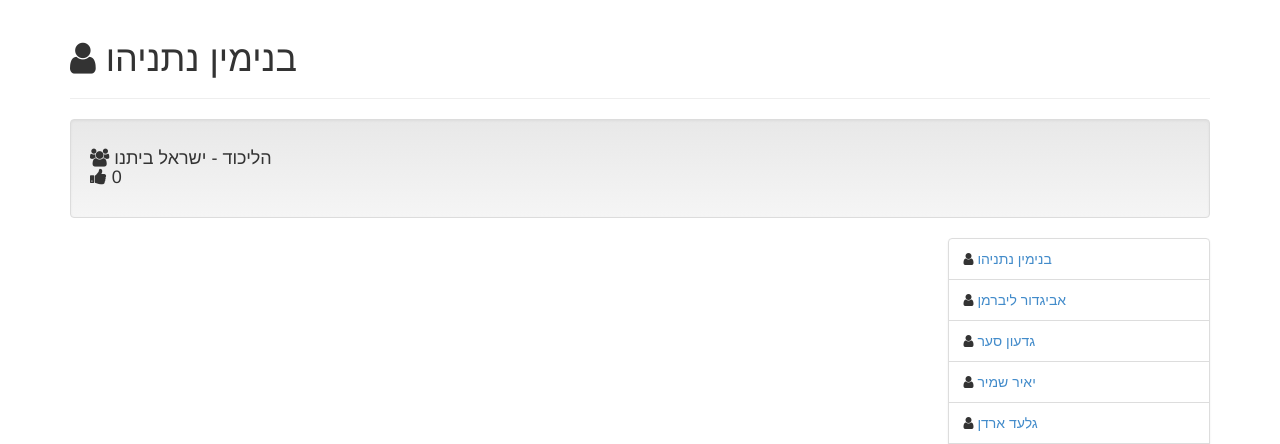
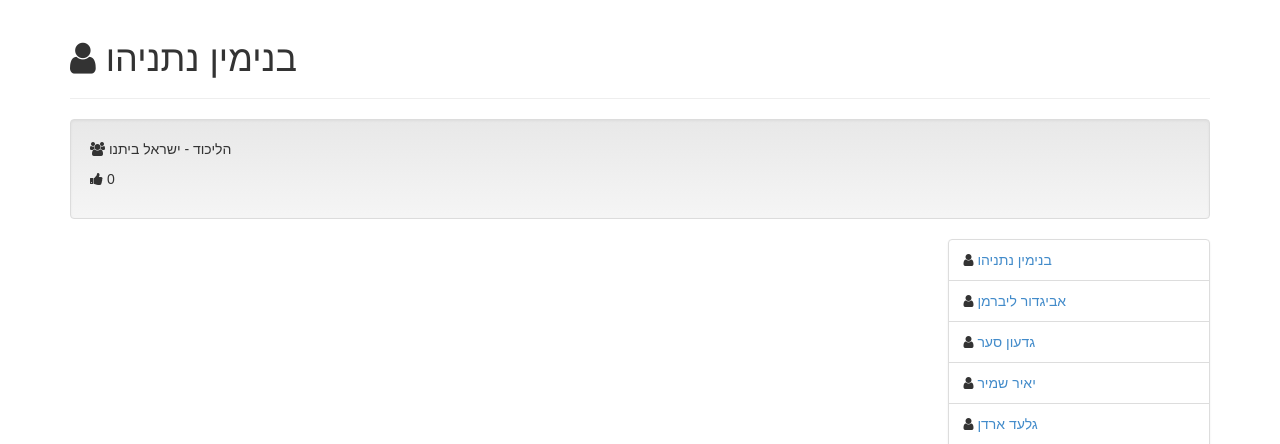
Before and after one commit to yotammanor/kikar-hamedina, a Django app: a page that uses kikar_hamedina/core/templates/core/person.html in a window 1280 px wide. Shown: the part 51-495 px from the top of the page. Run offline with Django 3.2, Linux system fonts and the light colour scheme; data comes from the database, SQL or seed files in the repository; tables that the repository leaves empty hold one stand-in row (values such as "Sample post"); parts of the project's set-up code (start-up, migrations or seed data) failed here and were passed over; some libraries are stand-ins or nearby versions; some web fonts are replaced.

```diff
--- a/kikar_hamedina/core/templates/core/facebook_status_list.html
+++ b/kikar_hamedina/core/templates/core/facebook_status_list.html
@@ -51,7 +51,7 @@
                                 <div class="form-group">
                                     <label class="sr-only" for="add-tag">Add tag</label>
                                     <input type="text" class="form-control wide-input" id="add-tag" name="tag"
-                                           placeholder="תכניס תג (comma separated)">
+                                           placeholder="תכניס תג (comma separated)" data-role="tagsinput">
                                 </div>
 
                                 <button type="submit" class="btn btn-primary">תוסיף תגים</button>
--- a/kikar_hamedina/core/templates/core/person.html
+++ b/kikar_hamedina/core/templates/core/person.html
@@ -8,12 +8,14 @@
 
 {% block details %}
 
-        <h4>
-            <i class="fa fa-group"></i> {{ object.party.name }} <br>
-            {% with object.facebook_feed_set.all|first as feed %}
-                <i class="fa fa-thumbs-up"></i> {{ feed.fan_count }}
-            {% endwith %}
-        </h4>
+    <p>
+        <i class="fa fa-group"></i> {{ object.party.name }}
+    </p>
+    <p>
+        {% with object.facebook_feed_set.all|first as feed %}
+            <i class="fa fa-thumbs-up"></i> {{ feed.fan_count }}
+        {% endwith %}
+    </p>
 
 {% endblock %}
 
```
